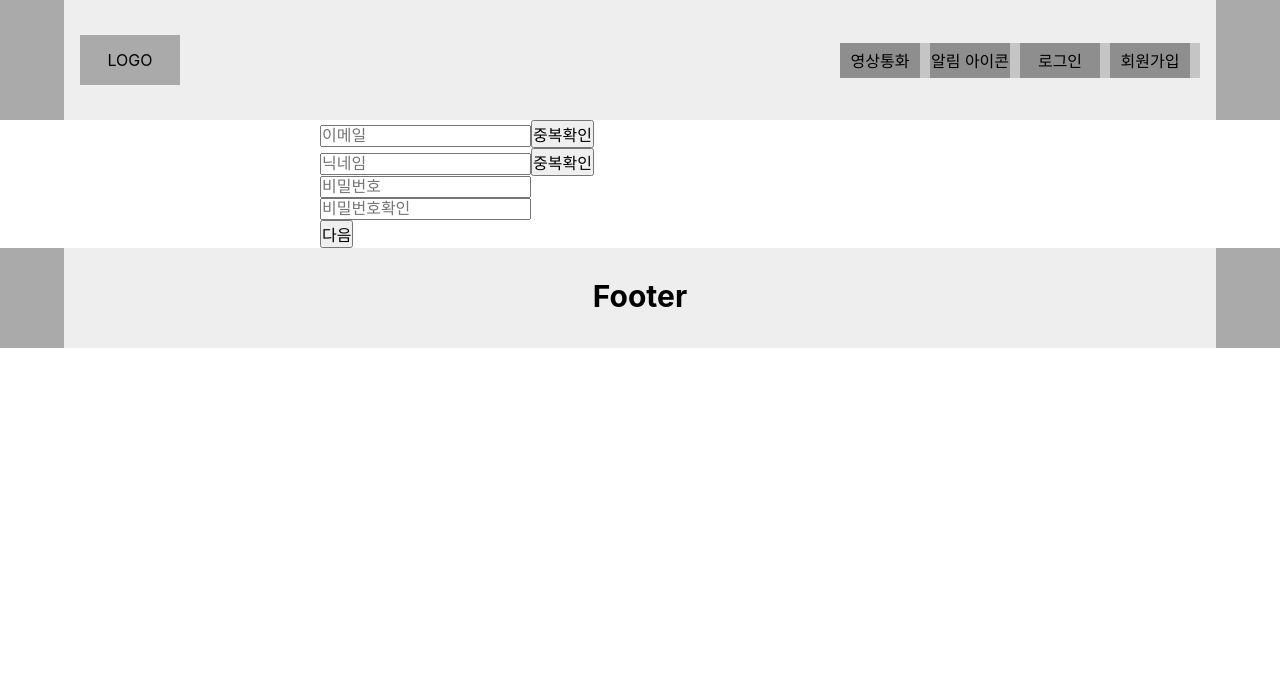
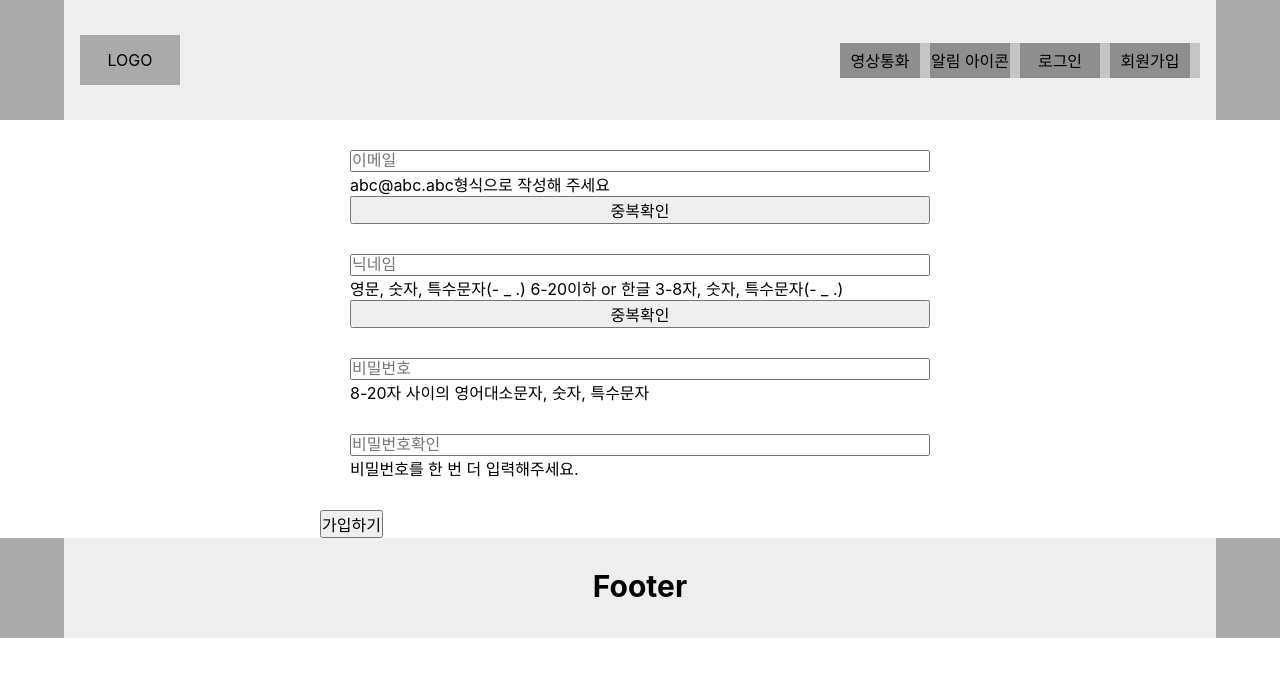
Before and after one commit to jiaegong/Friengls, a React (Create React App) app: page /signup in a window 1280 px wide. Shown: the top 676 px of the page. Built offline with nearby package versions, Linux system fonts and the light colour scheme.

Commit message:
유효성검사, 이메일,닉네임 중복확인

```diff
--- a/src/pages/Signup.js
+++ b/src/pages/Signup.js
@@ -1,113 +1,212 @@
-import React, { useState } from 'react';
+import React, { useState, useEffect } from 'react';
 import styled from 'styled-components';
 import { useDispatch } from 'react-redux';
 import { actionCreators as userActions } from '../redux/modules/user';
 import { emailForm, pwdForm, userNameForm } from '../shared/common';
+import axios from 'axios';
 
 const Signup = (props) => {
   const dispatch = useDispatch();
-  //유저정보를 저장할 form
-  const [form, setForm] = useState({
-    userEmail: '',
-    userName: '',
-    pwd: '',
-    pwdCheck: '',
-    isTutor: '',
-    userProfile: '',
-    tag: '',
-    language: '',
-    contents: '',
-    startTime: '',
-    endTime: '',
-  });
 
-  //각각 input에 입력한 값을 넣기 위한 함수
-  const handleChange = (e) => {
-    const { name, value } = e.target;
-    setForm({ ...form, [name]: value });
+  // userEmail 유효성 검사, input값 가져오기
+  const [userEmail, setUserEmail] = useState('');
+  const [emailCheck, setEmailCheck] = useState(
+    'abc@abc.abc형식으로 작성해 주세요',
+  );
+
+  const handleEmail = (e) => {
+    const email = e.target.value;
+    setUserEmail(email);
+    if (emailForm(email)) {
+      setEmailCheck('올바른 이메일 형식입니다.');
+    } else if (email === '') {
+      setEmailCheck('abc@abc.abc형식으로 작성해 주세요.');
+    } else {
+      setEmailCheck('이메일 형식을 확인해 주세요.');
+    }
+  };
+
+  // userName 유효성 검사, input값 가져오기
+  const [userName, setUserName] = useState('');
+  const [userNameCheck, setUserNameCheck] = useState(
+    '영문, 숫자, 특수문자(- _ .) 6-20이하 or 한글 3-8자, 숫자, 특수문자(- _ .)',
+  );
+
+  const handleUserName = (e) => {
+    const userName = e.target.value;
+    setUserName(userName);
+    if (userNameForm(userName)) {
+      setUserNameCheck('올바른 닉네임 형식입니다.');
+    } else if (userName === '') {
+      setUserNameCheck(
+        '영문, 숫자, 특수문자(- _ .) 6-20이하 or 한글 3-8자, 숫자, 특수문자(- _ .)',
+      );
+    } else {
+      setUserNameCheck('닉네임 형식을 확인해 주세요.');
+    }
+  };
+
+  //pwd 유효성 검사, input값 가져오기
+  const [pwd, setPwd] = useState('');
+  const [pwdCheck, setPwdCheck] = useState(
+    '8-20자 사이의 영어대소문자, 숫자, 특수문자',
+  );
+
+  const handlePwd = (e) => {
+    const pwd = e.target.value;
+    setPwd(pwd);
+    if (pwdForm(pwd)) {
+      setPwdCheck('올바른 비밀번호 형식입니다.');
+    } else if (pwd === '') {
+      setPwdCheck('8-20자 사이의 영어대소문자, 숫자, 특수문자');
+    } else {
+      setPwdCheck('비밀번호를 형식을 확인해 주세요.');
+    }
+  };
+
+  //confirmPwd 유효성 검사, input값 가져오기
+  const [confirmPwd, setConfirmPwd] = useState('');
+  const [confirmPwdCheck, setConfirmPwdCheck] = useState(
+    '비밀번호를 한 번 더 입력해주세요.',
+  );
+
+  const handleConfirmPwd = (e) => {
+    const confirmPwd = e.target.value;
+    setConfirmPwd(confirmPwd);
+    if (pwd === confirmPwd) {
+      setConfirmPwdCheck('비밀번호와 일치합니다.');
+    } else if (confirmPwd === '') {
+      setConfirmPwdCheck('비밀번호를 한 번 더 입력해 주세요.');
+    } else {
+      setConfirmPwdCheck('비밀번호와 일치하지 않습니다..');
+    }
   };
 
   //이메일 중복체크
-  const emailCheck = () => {
-    if (!emailForm(form.userEmail)) {
-      window.alert('이메일: abc@abc.abc형식의 이메일');
+  const checkDuplicatedEmail = () => {
+    if (!emailForm(userEmail)) {
+      window.alert('닉네임 형식을 확인해 주세요.');
       return;
     }
-    console.log('중복확인할 이메일', form.userEmail);
-    dispatch(userActions.emailCheckDB(form.userEmail));
+    console.log('중복확인할 이메일', userEmail);
+
+    axios({
+      method: 'post',
+      url: 'http://13.124.206.190/signUp/emailCheck',
+      data: {
+        userEmail: userEmail,
+      },
+    })
+      .then((response) => {
+        console.log('emailCheckDB성공', response.data);
+        setEmailCheck('사용 가능한 이메일입니다.');
+      })
+      .catch((error) => {
+        console.log(error);
+        window.alert('이미 사용중인 이메일입니다.');
+        setEmailCheck('다른 이메일을 입력해주세요.');
+      });
   };
-
   //닉네임 중복체크
-  const nameCheck = () => {
-    if (!userNameForm(form.userName)) {
-      window.alert(
-        '닉네임: 영문, 숫자, 특수문자(- _ .) 6-20이하 or 한글 3-8자, 숫자, 특수문자(- _ .)',
-      );
+  const checkDuplicatedUserName = () => {
+    if (!userNameForm(userName)) {
+      window.alert('형식확인');
       return;
     }
-    console.log('중복확인할 닉네임', form.userName);
-    dispatch(userActions.userNameCheckDB(form.userName));
+    console.log('중복확인할 닉네임', userName);
+
+    axios({
+      method: 'post',
+      url: 'http://13.124.206.190/signUp/nameCheck',
+      data: {
+        userName: userName,
+      },
+    })
+      .then((response) => {
+        console.log('userNameCheckDB성공', response.data);
+        window.alert('사용 가능한 닉네임입니다!');
+      })
+      .catch((error) => {
+        window.alert('사용할 수 없는 닉네임입니다!');
+      });
   };
 
   //DetailInfo페이지로 넘어가기 위한 함수
-  const toDetailInfo = () => {
-    if (!pwdForm(form.pwd)) {
-      window.alert('비밀번호: 8-20자 사이의 영어대소문자, 숫자, 특수문자');
+  const signUp = () => {
+    if (emailCheck !== '사용 가능한 이메일입니다.') {
+      window.alert('이메일 중복 확인을 해주세요.');
       return;
     }
 
-    if (form.pwd !== form.pwdCheck) {
+    if (userNameCheck !== '사용 가능한 닉네임 입니다.') {
+      window.alert('닉네임 중복 확인을 해주세요.');
+      return;
+    }
+
+    if (!pwdForm(pwd)) {
+      window.alert('비밀번호 형식을 확인해주세요.');
+      return;
+    }
+    if (pwd !== confirmPwd) {
       window.alert('비밀번호와 비밀번호 확인이 일치하지 않습니다.');
       return;
     }
 
-    console.log('보낼 데이터', form);
-    dispatch(userActions.signupDB(form));
+    const userForm = {
+      userEmail: userEmail,
+      userName: userName,
+      pwd: pwd,
+      pwdCheck: confirmPwd,
+    };
+    console.log('보낼 데이터', userForm);
+    // dispatch(userActions.signupDB(userForm));
   };
 
   return (
     <Container>
       <RequiredInfo>
-        <div>
+        <InputBox>
           <input
             placeholder="이메일"
             type="text"
             name="userEmail"
-            value={form.userEmail}
-            onChange={handleChange}
+            onChange={handleEmail}
+            // onBlur={checkDuplicatedEmail} //성공하면 온블러로 바꾸기
           />
-          <button onClick={emailCheck}>중복확인</button>
-        </div>
-        <div>
+          <span>{emailCheck}</span>
+          <button onClick={checkDuplicatedEmail}>중복확인</button>
+        </InputBox>
+        <InputBox>
           <input
             placeholder="닉네임"
             type="text"
             name="userName"
-            value={form.userName}
-            onChange={handleChange}
+            onChange={handleUserName}
+            // onBlur={checkDuplicatedUserName} // 성공하면 온블러로 바꾸기
           />
-          <button onClick={nameCheck}>중복확인</button>
-        </div>
-        <div>
+          <span>{userNameCheck}</span>
+          <button onClick={checkDuplicatedUserName}>중복확인</button>
+        </InputBox>
+        <InputBox>
           <input
             placeholder="비밀번호"
             type="text"
             name="pwd"
-            value={form.pwd}
-            onChange={handleChange}
+            onChange={handlePwd}
           />
-        </div>
-        <div>
+          <span>{pwdCheck}</span>
+        </InputBox>
+        <InputBox>
           <input
             placeholder="비밀번호확인"
             type="text"
             name="pwdCheck"
-            value={form.pwdCheck}
-            onChange={handleChange}
+            onChange={handleConfirmPwd}
           />
-        </div>
+          <span>{confirmPwdCheck}</span>
+        </InputBox>
         <div>
-          <button onClick={toDetailInfo}>다음</button>
+          <button onClick={signUp}>가입하기</button>
         </div>
       </RequiredInfo>
     </Container>
@@ -121,4 +220,10 @@ const Container = styled.div`
 
 const RequiredInfo = styled.div``;
 
+const InputBox = styled.div`
+  margin: 30px;
+  display: flex;
+  flex-direction: column;
+`;
+
 export default Signup;
--- a/src/redux/modules/user.js
+++ b/src/redux/modules/user.js
@@ -27,6 +27,8 @@ const initialState = {
   isLogin: false, //확인해보기
 };
 //미들웨어
+
+//이메일 중복확인
 const emailCheckDB = (userEmail) => {
   console.log('emailCheckDB시작', userEmail);
   return function () {
@@ -42,11 +44,13 @@ const emailCheckDB = (userEmail) => {
         window.alert('사용 가능한 이메일입니다!');
       })
       .catch((error) => {
+        console.log(error);
         window.alert('사용할 수 없는 이메일입니다!');
       });
   };
 };
 
+//닉네임 중복확인
 const userNameCheckDB = (userName) => {
   console.log('userNameCheckDB시작', userName);
   return function () {
@@ -181,22 +185,19 @@ const loginCheckDB = () => {
 const kakaoLogin = (code) => {
   return function (dispatch, getState, { history }) {
     console.log(code);
-    //   //악시오스 연결
-    //   axios({
-    //     method: "GET",
-    //     url: `http://서버주소?code=${code}`,
-    // })
-    //     .then((res) => {
-
-    //         localStorage.setItem("token", res.data.token);
-    //         //서버에서 유저 데이터도 같이 받아올 수 있을까?
-    //             //상세정보 작성페이지로 연결
-    //     })
-    //     .catch((err) => {
-    //         window.alert("로그인에 실패했습니다!");
-    //         history.replace("/login");
-    //     });
-    //
+    axios({
+      method: 'GET',
+      url: `http://13.124.206.190?code=${code}`,
+    })
+      .then((response) => {
+        localStorage.setItem('token', response.data.token);
+        //서버에서 유저 데이터도 같이 받아올 수 있을까?
+        //상세정보 작성페이지로 연결
+      })
+      .catch((err) => {
+        window.alert('로그인에 실패했습니다!');
+        history.replace('/login');
+      });
   };
 };
 
```
